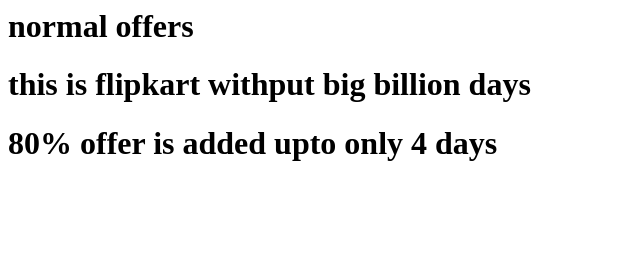
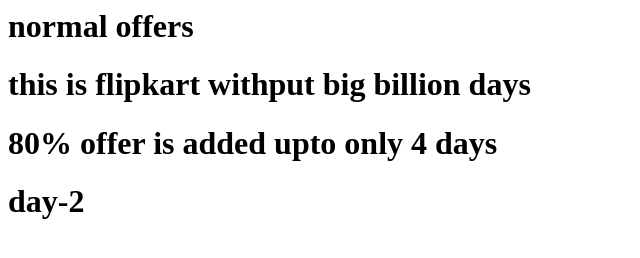
Before and after one commit to GUNASEKHAR6512/flipkart, a plain HTML site: page index.html in a window 1280 px wide. Shown: the whole page, without its empty margins (0-640 px from the left). Drawn offline with Linux system fonts and the light colour scheme.

Commit message:
'version-3'

```diff
--- a/index.html
+++ b/index.html
@@ -1,3 +1,4 @@
 <h1>normal offers</h1>
 <h1>this is flipkart withput big billion days</h1>
 <h1>80% offer is added upto only 4 days</h1>
+<h1>day-2</h1>
```
